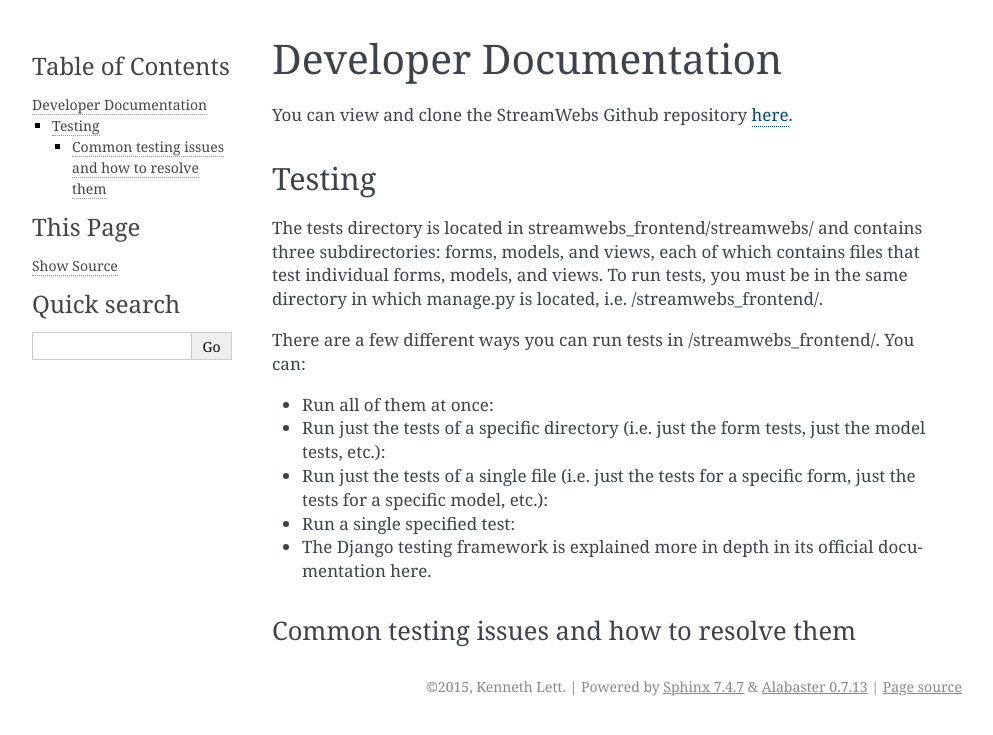
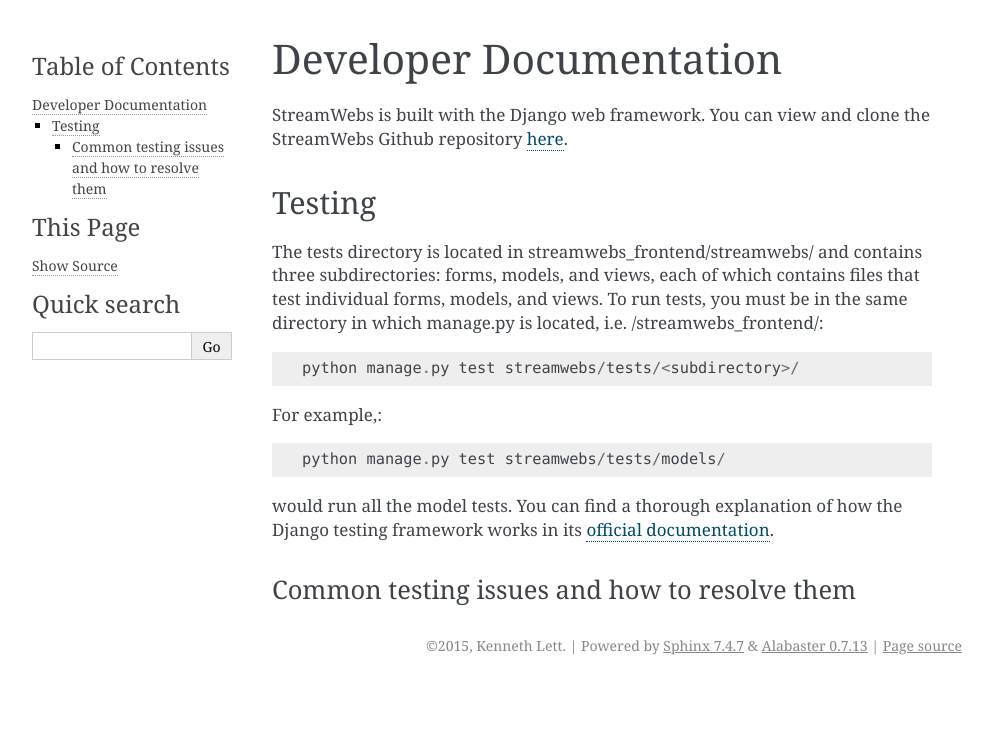
Before and after one commit to osuosl/streamwebs, a Sphinx documentation site: the page built from docs/source/dev_docs.rst, in a window 1280 px wide. Shown: the top 735 px of the page, without its empty margins (148-1141 px from the left). Built offline with Sphinx 7.4.7, drawn with Linux system fonts in a browser that asks for light colours.

Commit message:
add testing explanation

```diff
--- a/docs/source/dev_docs.rst
+++ b/docs/source/dev_docs.rst
@@ -3,23 +3,21 @@
 =======================
 Developer Documentation
 =======================
-You can view and clone the StreamWebs Github repository `here <https://github.com/osuosl/streamwebs>`_.
+StreamWebs is built with the Django web framework. You can view and clone the StreamWebs Github repository `here <https://github.com/osuosl/streamwebs>`_.
 
 Testing
 -------
-The tests directory is located in streamwebs_frontend/streamwebs/ and contains three subdirectories: forms, models, and views, each of which contains files that test individual forms, models, and views. To run tests, you must be in the same directory in which manage.py is located, i.e. /streamwebs_frontend/.
+The tests directory is located in streamwebs_frontend/streamwebs/ and contains three subdirectories: forms, models, and views, each of which contains files that test individual forms, models, and views. To run tests, you must be in the same directory in which manage.py is located, i.e. /streamwebs_frontend/:
 
-There are a few different ways you can run tests in /streamwebs_frontend/. You can:
+::
 
-* Run all of them at once:
+    python manage.py test streamwebs/tests/<subdirectory>/
 
-* Run just the tests of a specific directory (i.e. just the form tests, just the model tests, etc.):
+For example,::
 
-* Run just the tests of a single file (i.e. just the tests for a specific form, just the tests for a specific model, etc.):
+    python manage.py test streamwebs/tests/models/
 
-* Run a single specified test:
-
-* The Django testing framework is explained more in depth in its official documentation here.
+would run all the model tests. You can find a thorough explanation of how the Django testing framework works in its `official documentation <https://docs.djangoproject.com/en/1.8/topics/testing/overview/#running-tests>`_.
 
 Common testing issues and how to resolve them
 ^^^^^^^^^^^^^^^^^^^^^^^^^^^^^^^^^^^^^^^^^^^^^
```
